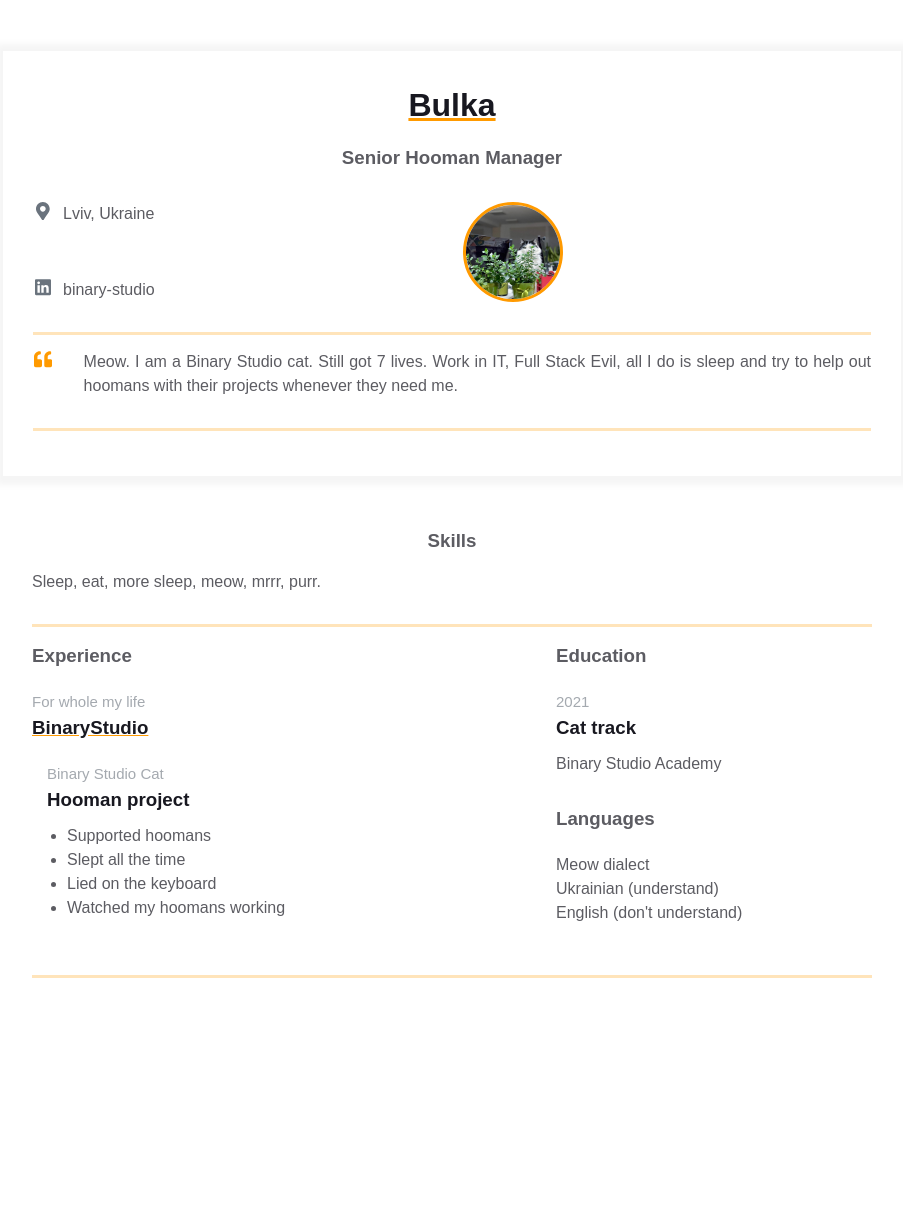
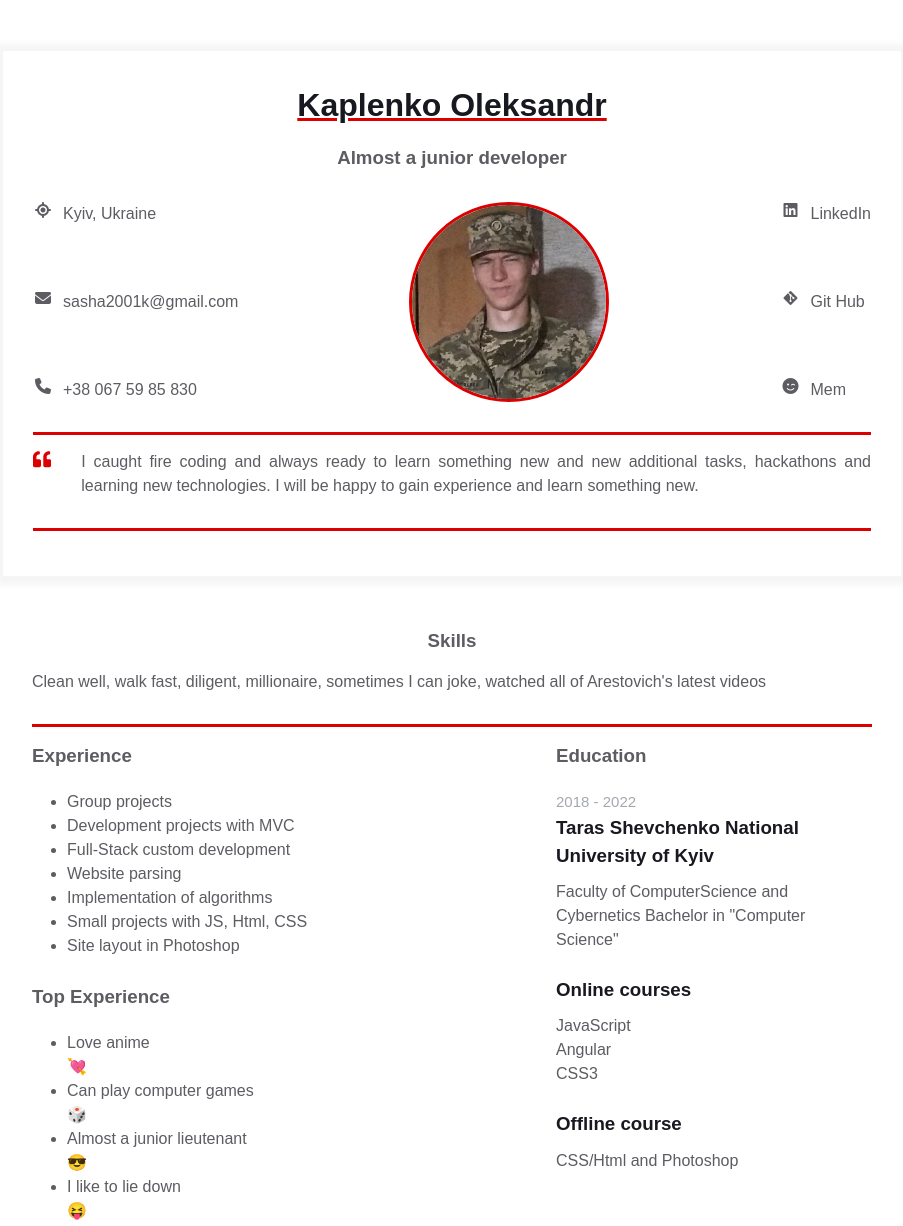
Before and after one commit to KaplenkoOleksandr/homepage, a plain HTML site: page index.html in a window 1280 px wide. Shown: the top 1226 px of the page, without its empty margins (188-1091 px from the left). Before the commit the page ends 993 px from the top, so only its background shows below. Drawn offline with Linux system fonts and the light colour scheme.

Commit message:
Added personal info

```diff
--- a/index.html
+++ b/index.html
@@ -6,6 +6,7 @@
 
     <title>Résumé</title>
 
+
     <link rel="stylesheet" href="styles.css">
   </head>
   <body>
@@ -13,38 +14,55 @@
         <div class="resume">
           <div class="container">
             <div class="resume__block">
-              <h1 class="contact-info__header">Bulka</h1>
-              <h3 class="contact-info__sub-header">Senior Hooman Manager</h3>
+              <h1 class="contact-info__header">Kaplenko Oleksandr</h1>
+              <h3 class="contact-info__sub-header">Almost a junior developer</h3>
 
               <div class="contact_info_container fh">
                 <div class="contact-info__block">
                     <a href="" rel="author" class="contact-info__item">
                         <div class="contact-info__item-icon-wrapper">
-                          <svg class="contact-info__item-icon" xmlns="http://www.w3.org/2000/svg" viewBox="0 0 384 512">
-                            <path
-                              d="M172.268 501.67C26.97 291.031 0 269.413 0 192 0 85.961 85.961 0 192 0s192 85.961 192 192c0 77.413-26.97 99.031-172.268 309.67-9.535 13.774-29.93 13.773-39.464 0zM192 272c44.183 0 80-35.817 80-80s-35.817-80-80-80-80 35.817-80 80 35.817 80 80 80z">
-                            </path>
-                          </svg>
+                          <i class="fa-solid fa-location-crosshairs"></i>
                         </div>
-                        <span>Lviv, Ukraine</span>
+                        <span>Kyiv, Ukraine</span>
                       </a>
-                      <a href="https://ua.linkedin.com/company/binary-studio_241166" rel="author" class="contact-info__item">
+                      <a href="" rel="author" class="contact-info__item">
                         <div class="contact-info__item-icon-wrapper">
-                          <svg class="contact-info__item-icon" xmlns="http://www.w3.org/2000/svg" viewBox="0 0 448 512">
-                            <path
-                              d="M416 32H31.9C14.3 32 0 46.5 0 64.3v383.4C0 465.5 14.3 480 31.9 480H416c17.6 0 32-14.5 32-32.3V64.3c0-17.8-14.4-32.3-32-32.3zM135.4 416H69V202.2h66.5V416zm-33.2-243c-21.3 0-38.5-17.3-38.5-38.5S80.9 96 102.2 96c21.2 0 38.5 17.3 38.5 38.5 0 21.3-17.2 38.5-38.5 38.5zm282.1 243h-66.4V312c0-24.8-.5-56.7-34.5-56.7-34.6 0-39.9 27-39.9 54.9V416h-66.4V202.2h63.7v29.2h.9c8.9-16.8 30.6-34.5 62.9-34.5 67.2 0 79.7 44.3 79.7 101.9V416z">
-                            </path>
-                          </svg>
+                          <i class="fa-solid fa-envelope"></i>
                         </div>
-                        <span>binary-studio</span>
+                        <span>sasha2001k@gmail.com</span>
+                      </a>
+                      <a href="" rel="author" class="contact-info__item">
+                        <div class="contact-info__item-icon-wrapper">
+                          <i class="fa-solid fa-phone"></i>
+                        </div>
+                        <span>+38 067 59 85 830</span>
                       </a>
                 </div>
 
                 <div class="contact-info__block contact-info__block--center">
-                  <img class="contact-info__avatar" src="assets/avatar.png" alt="Avatar">
+                  <img class="contact-info__avatar" src="assets/avatar.jpg" alt="Avatar">
                 </div>
 
-                <div class="contact-info__block"></div>
+                <div class="contact-info__block">
+                    <a href="https://www.linkedin.com/in/oleksandr-kaplenko-95024421b/" target="_blank" rel="author" class="contact-info__item">
+                        <div class="contact-info__item-icon-wrapper">
+                          <i class="fa-brands fa-linkedin"></i>
+                        </div>
+                        <span>LinkedIn</span>
+                      </a>
+                      <a href="https://github.com/KaplenkoOleksandr" target="_blank" rel="author" class="contact-info__item">
+                        <div class="contact-info__item-icon-wrapper">
+                          <i class="fa-brands fa-git-alt"></i>
+                        </div>
+                        <span>Git Hub</span>
+                      </a>
+                      <a href="https://drive.google.com/file/d/1ZUoa7lvhofYwZCvpBHcTYL0DN6HZwmtr/view?usp=sharing" target="_blank" rel="author" class="contact-info__item">
+                        <div class="contact-info__item-icon-wrapper">
+                          <i class="fa-solid fa-face-smile-wink"></i>
+                        </div>
+                        <span>Mem</span>
+                      </a>
+                </div>
               </div>
             </div>
           </div>
@@ -59,10 +77,13 @@
                     </path>
                   </svg>
                 </div>
-                <p class="intro_text">Meow.
-                  I am a Binary Studio cat. Still got 7 lives. Work in IT, Full Stack Evil,
-                  all I do is sleep and try to help out hoomans with their projects whenever
-                  they need me.
+                <p class="intro_text">
+                  I caught fire coding and always
+                  ready to learn something new and
+                  new additional tasks, hackathons
+                  and learning new technologies. I will
+                  be happy to gain experience and
+                  learn something new.
                 </p>
               </div>
             </div>
@@ -73,7 +94,7 @@
             <div class="resume__block">
                 <div class="skills">
                     <h3 class="skills__header">Skills</h3>
-                    <p class="skills__text">Sleep, eat, more sleep, meow, mrrr, purr. </p>
+                    <p class="skills__text">Сlean well, walk fast, diligent, millionaire, sometimes I can joke, watched all of Arestovich's latest videos</p>
                 </div>
             </div>
         </div>
@@ -85,19 +106,30 @@
                         <div class="experiences">
                             <h3 class="experiences__header">Experience</h3>
                             <div class="experiences__company">
-                              <div class="experiences__company-header">
-                                <span class="experiences__company-header-durability">For whole my life</span>
-                                <h3 class="experiences__company-header-name">BinaryStudio</h3>
+                              <div class="experiences__company-project">
+                                <ul class="experiences__company-project-responsibilities">
+                                  <li>Group projects</li>
+                                  <li>Development projects with MVC</li>
+                                  <li>Full-Stack custom development</li>
+                                  <li>Website parsing</li>
+                                  <li>Implementation of algorithms</li>
+                                  <li>Small projects with JS, Html, CSS</li>
+                                  <li>Site layout in Photoshop</li>
+                                </ul>
                               </div>
-
+                            </div>
+                          </div>
+                          <div class="experiences">
+                            <h3 class="experiences__header">Top Experience</h3>
+                            <div class="experiences__company">
                               <div class="experiences__company-project">
-                                <span class="experiences__company-project-role">Binary Studio Cat</span>
-                                <h3 class="experiences__company-project-name">Hooman project</h3>
                                 <ul class="experiences__company-project-responsibilities">
-                                  <li>Supported hoomans</li>
-                                  <li>Slept all the time</li>
-                                  <li>Lied on the keyboard</li>
-                                  <li>Watched my hoomans working</li>
+                                  <li>Love anime <p>&#128152;</p></li>
+                                  <li>Сan play computer games <p>&#127922;</p></li>
+                                  <li>Almost a junior lieutenant <p>&#128526;</p></li>
+                                  <li>I like to lie down <p>&#128541;</p></li>
+                                  <li>I do not like to write a diploma <p>&#128548;</p></li>
+                                  <li>Organized an anonymous board games club <p>&#128552;</p></li>
                                 </ul>
                               </div>
                             </div>
@@ -108,22 +140,41 @@
                             <div class="additional-info__education">
                               <h3 class="additional-info__education-header">Education</h3>
                               <div class="additional-info__education-university">
-                                <span class="additional-info__education-university-durability">2021</span>
-                                <h3 class="additional-info__education-university-speciality">Cat track</h3>
-                                <p class="additional-info__education-university-name">Binary Studio Academy</p>
+                                <span class="additional-info__education-university-durability">2018 - 2022</span>
+                                <h3 class="additional-info__education-university-speciality">
+                                  Taras Shevchenko National University of Kyiv
+                                </h3>
+                                <p class="additional-info__education-university-name">
+                                  Faculty of ComputerScience and Cybernetics Bachelor in "Computer Science"
+                                </p>
+
+                                <br>
+                                <h3 class="additional-info__education-university-speciality">
+                                  Online courses
+                                </h3>
+                                <p class="additional-info__education-university-name">
+                                  JavaScript <br>
+                                  Angular <br>
+                                  CSS3
+                                </p>
+
+                                <br>
+                                <h3 class="additional-info__education-university-speciality">
+                                  Offline course
+                                </h3>
+                                <p class="additional-info__education-university-name">
+                                  CSS/Html and Photoshop
+                                </p>
                               </div>
                             </div>
 
                             <div class="additional-info__languages">
                               <h3 class="additional-info__languages-header">Languages</h3>
                               <p class="additional-info__languages-item">
-                                Meow dialect
-                              </p>
-                              <p class="additional-info__languages-item">
                                 Ukrainian (understand)
                               </p>
                               <p class="additional-info__languages-item">
-                                English (don't understand)
+                                English (don't understand), but try to speak
                               </p>
                             </div>
                           </div>
@@ -133,5 +184,7 @@
         </div>
 
       </main>
+
+      <script src="https://kit.fontawesome.com/2667b8947a.js" crossorigin="anonymous"></script>
   </body>
 </html>
--- a/styles.css
+++ b/styles.css
@@ -13,8 +13,8 @@ body {
     --secondary-text-color: #5c5c62;
     --durability-text-color: #6a737d9c;
     --icon-color: #6a737d;
-    --border-color: #ff9a0045;
-    --text-decoration-color: #ff9a00;
+    --border-color: #dd0000;
+    --text-decoration-color: #dd0000;
 }
 
 .container {
@@ -126,8 +126,8 @@ body {
 
 .contact-info__avatar {
     border-radius: 50%;
-    width: 100px;
-    height: 100px;
+    width: 200px;
+    height: 200px;
     object-fit: cover;
     border: 3px solid;
     border-color: var(--text-decoration-color);
```
Also changed, not shown: assets/avatar.jpg (added), assets/avatar.png (deleted).
